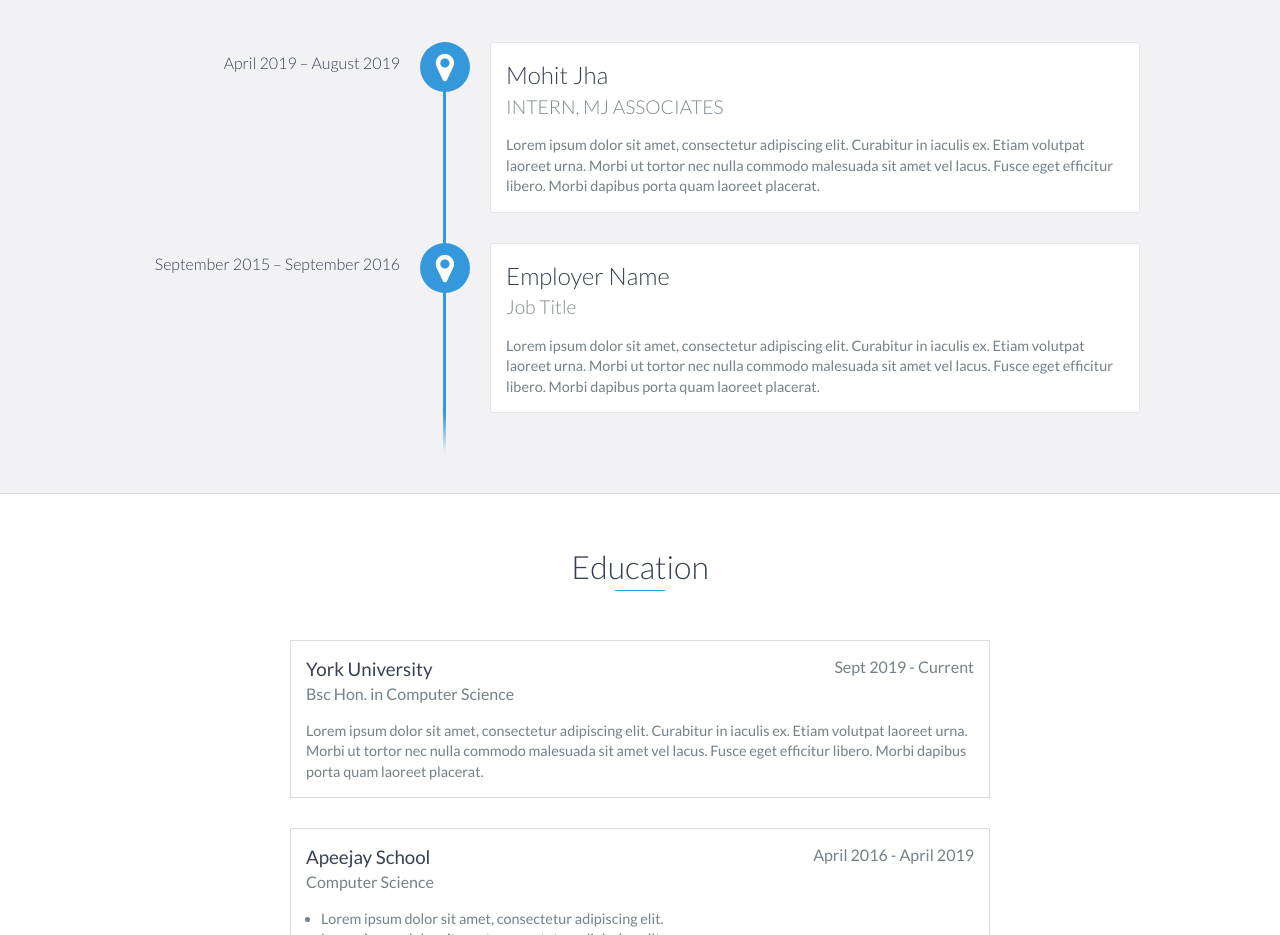
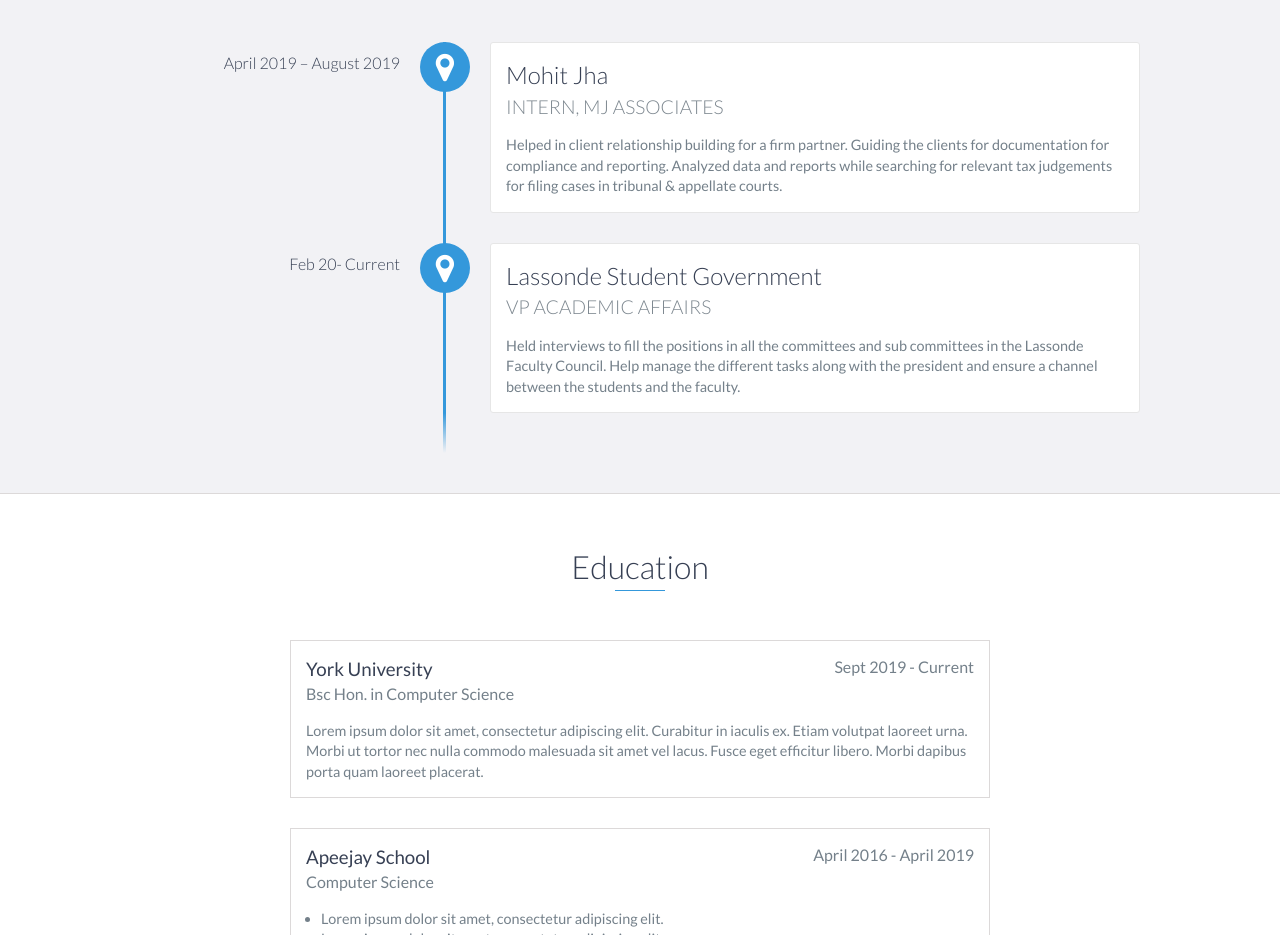
Before and after one commit to AdmiralGallade/AdmiralGallade.github.io, a website: page index.html in a window 1280 px wide. Shown: the part 1140-2075 px from the top of the page. Drawn offline with nearby package versions, Linux system fonts and the light colour scheme.

Commit message:
Update index.html

```diff
--- a/index.html
+++ b/index.html
@@ -94,15 +94,15 @@
                 <h3>Mohit Jha</h3>
                 <h4>INTERN, MJ ASSOCIATES</h4>
                 <p>
-                    Lorem ipsum dolor sit amet, consectetur adipiscing elit. Curabitur in iaculis ex. Etiam volutpat laoreet urna. Morbi ut tortor nec nulla commodo malesuada sit amet vel lacus. Fusce eget efficitur libero. Morbi dapibus porta quam laoreet placerat.
+                    Helped in client relationship building for a firm partner. Guiding the clients for documentation for compliance and reporting. Analyzed data and reports while searching for relevant tax judgements for filing cases in tribunal & appellate courts.
                 </p>
             </div>
 
-            <div data-date="September 2015 – September 2016">
-                <h3>Employer Name</h3>
-                <h4>Job Title</h4>
+            <div data-date="Feb 20- Current">
+                <h3>Lassonde Student Government</h3>
+                <h4>VP ACADEMIC AFFAIRS </h4>
                 <p>
-                    Lorem ipsum dolor sit amet, consectetur adipiscing elit. Curabitur in iaculis ex. Etiam volutpat laoreet urna. Morbi ut tortor nec nulla commodo malesuada sit amet vel lacus. Fusce eget efficitur libero. Morbi dapibus porta quam laoreet placerat.
+                    Held interviews to fill the positions in all the committees and sub committees in the Lassonde Faculty Council. Help manage the different tasks along with the president and ensure a channel between the students and the faculty.
                 </p>
             </div>
 
```
